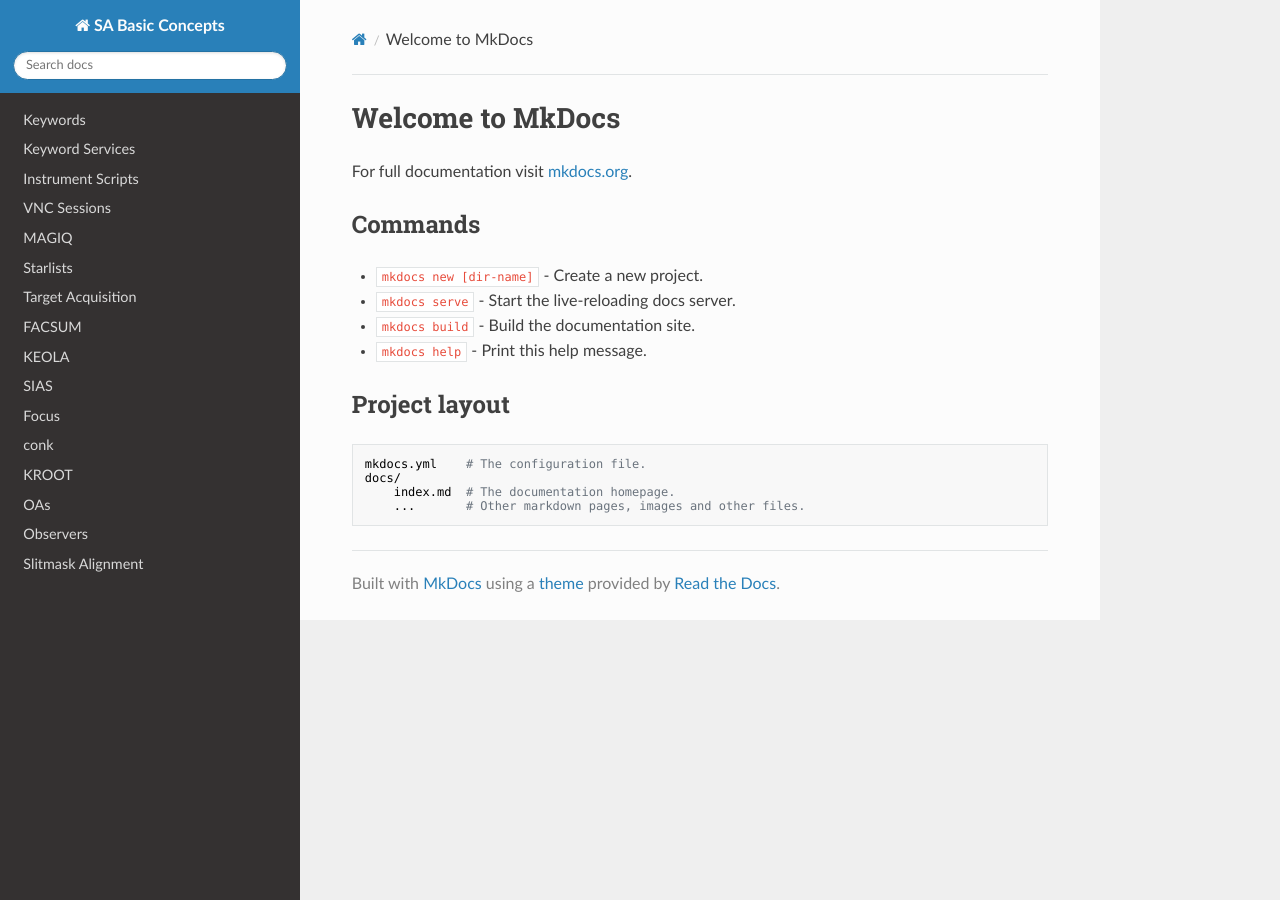
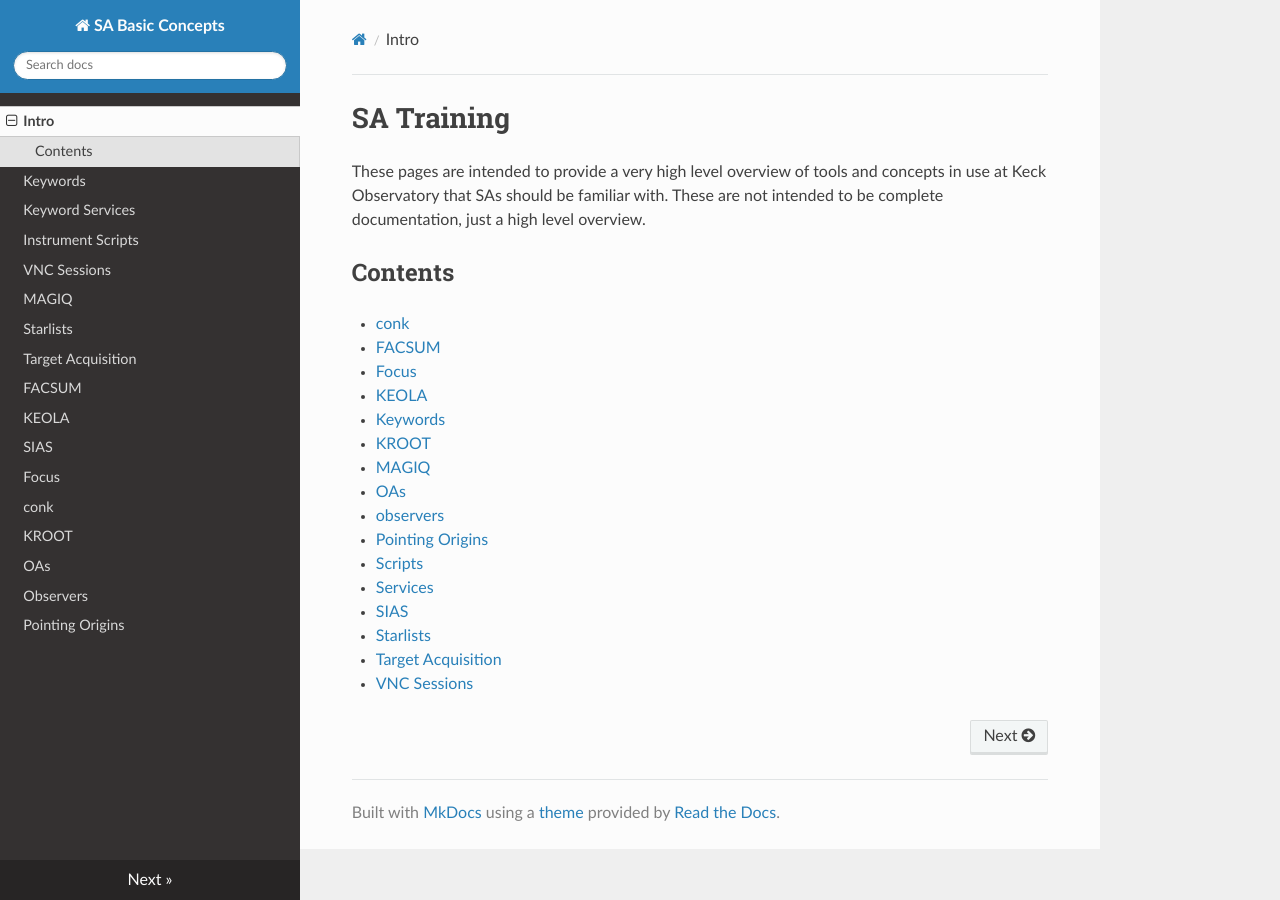
Before and after one commit to joshwalawender/SATraining, an MkDocs documentation site: the page built from docs/index.md, in a window 1280 px wide. Built offline with MkDocs 1.6.1, drawn with Linux system fonts in a browser that asks for light colours; nearby versions of some CDN libraries.

Commit message:
Update for newest pages

```diff
--- a/docs/index.md
+++ b/docs/index.md
@@ -1,17 +1,22 @@
-# Welcome to MkDocs
+# SA Training
 
-For full documentation visit [mkdocs.org](https://mkdocs.org).
+These pages are intended to provide a very high level overview of tools and concepts in use at Keck Observatory that SAs should be familiar with.  These are not intended to be complete documentation, just a high level overview.
 
-## Commands
+## Contents
 
-* `mkdocs new [dir-name]` - Create a new project.
-* `mkdocs serve` - Start the live-reloading docs server.
-* `mkdocs build` - Build the documentation site.
-* `mkdocs help` - Print this help message.
-
-## Project layout
-
-    mkdocs.yml    # The configuration file.
-    docs/
-        index.md  # The documentation homepage.
-        ...       # Other markdown pages, images and other files.
+* [conk](conk)
+* [FACSUM](facsum)
+* [Focus](focus)
+* [KEOLA](keola)
+* [Keywords](keywords)
+* [KROOT](kroot)
+* [MAGIQ](magiq)
+* [OAs](oas)
+* [observers](observers)
+* [Pointing Origins](pointing_origins)
+* [Scripts](scripts)
+* [Services](services)
+* [SIAS](sias)
+* [Starlists](starlists)
+* [Target Acquisition](target_acquisition)
+* [VNC Sessions](vnc_sessions)
--- a/mkdocs.yml
+++ b/mkdocs.yml
@@ -2,6 +2,7 @@
 theme:
     name: readthedocs
 nav:
+    - Intro: index.md
     - Keywords: keywords.md
     - Keyword Services: services.md
     - Instrument Scripts: scripts.md
@@ -17,4 +18,4 @@
     - KROOT: kroot.md
     - OAs: oas.md
     - Observers: observers.md
-    - Slitmask Alignment: slitmask_alignment.md
+    - Pointing Origins: pointing_origins.md
```
